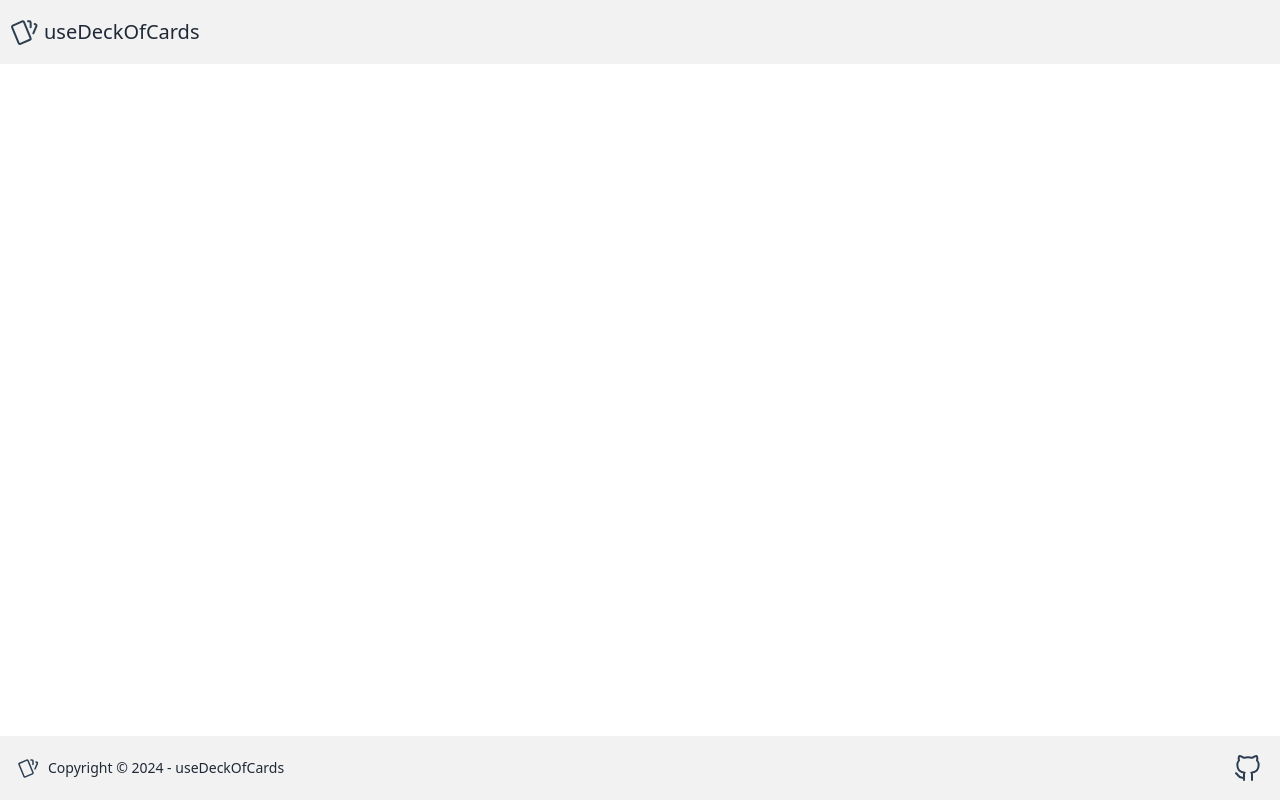
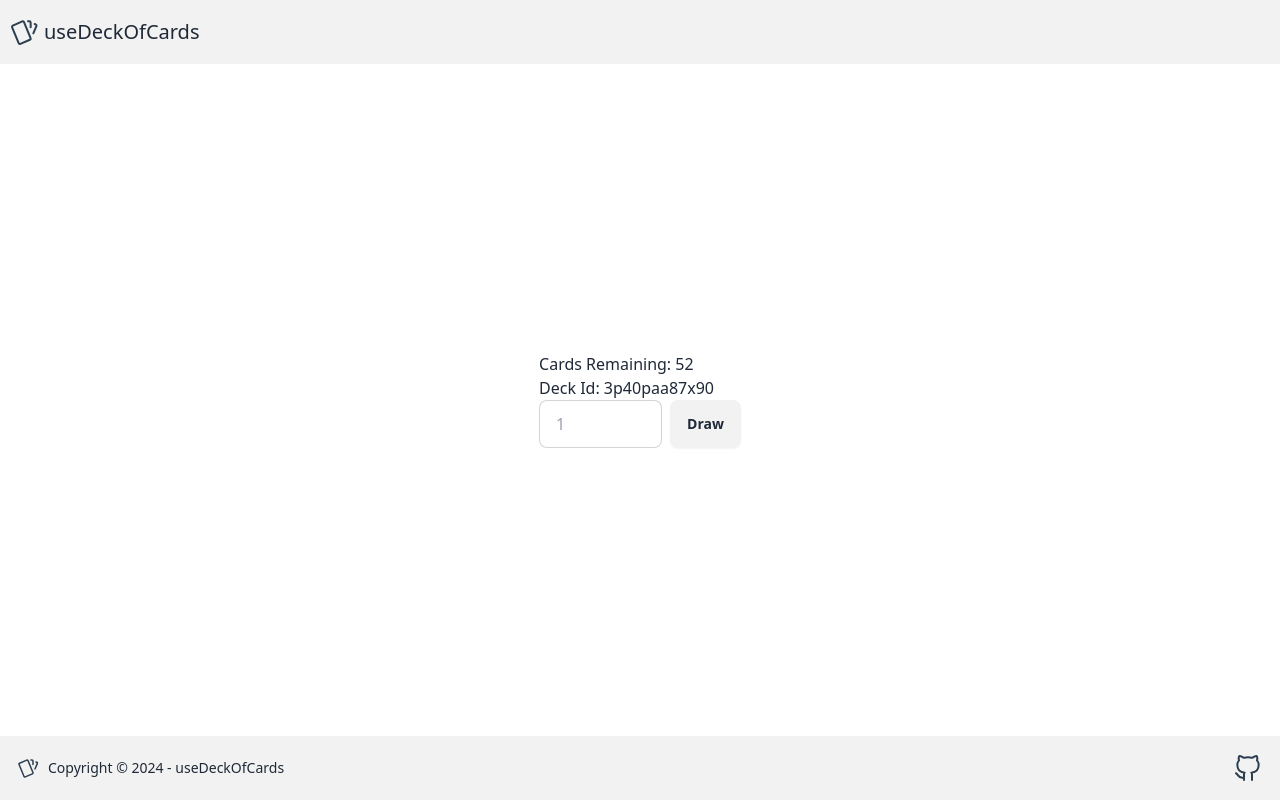
Before and after one commit to fm-anderson/usedeckofcards, a React (Vite) app: page / in a window 1280 px wide. Built offline with nearby package versions, Linux system fonts and the light colour scheme.

Commit message:
feature: draw card form

```diff
--- a/src/App.jsx
+++ b/src/App.jsx
@@ -1,4 +1,5 @@
 import Footer from "./components/Footer";
+import Form from "./components/Form";
 import Navbar from "./components/Navbar";
 
 function App() {
@@ -6,8 +7,14 @@ function App() {
     <div className="flex min-h-screen flex-col justify-between">
       <Navbar />
 
-      <main>
-        <h1>{/* main */}</h1>
+      <main className="flex justify-center">
+        <div>
+          <span>
+            <p>Cards Remaining: 52</p>
+            <p>Deck Id: 3p40paa87x90</p>
+          </span>
+          <Form />
+        </div>
       </main>
 
       <Footer />
--- /dev/null
+++ b/src/components/Form.jsx
@@ -0,0 +1,17 @@
+function Form() {
+  return (
+    <form className="flex gap-2">
+      <input
+        className="input input-bordered"
+        placeholder="1"
+        type="number"
+        min="0"
+        max="100"
+        required
+      />
+      <button className="btn">Draw</button>
+    </form>
+  );
+}
+
+export default Form;
```
